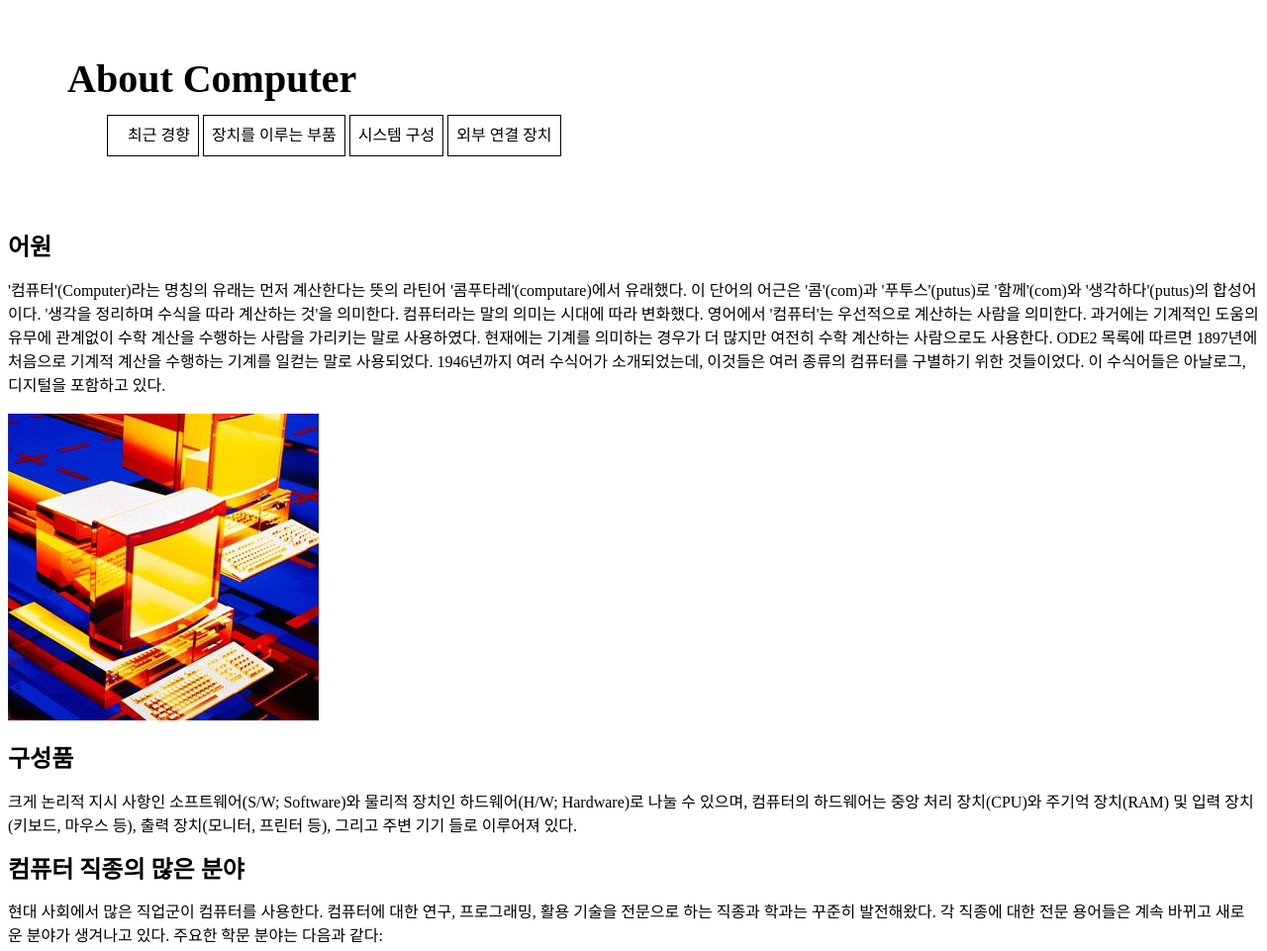
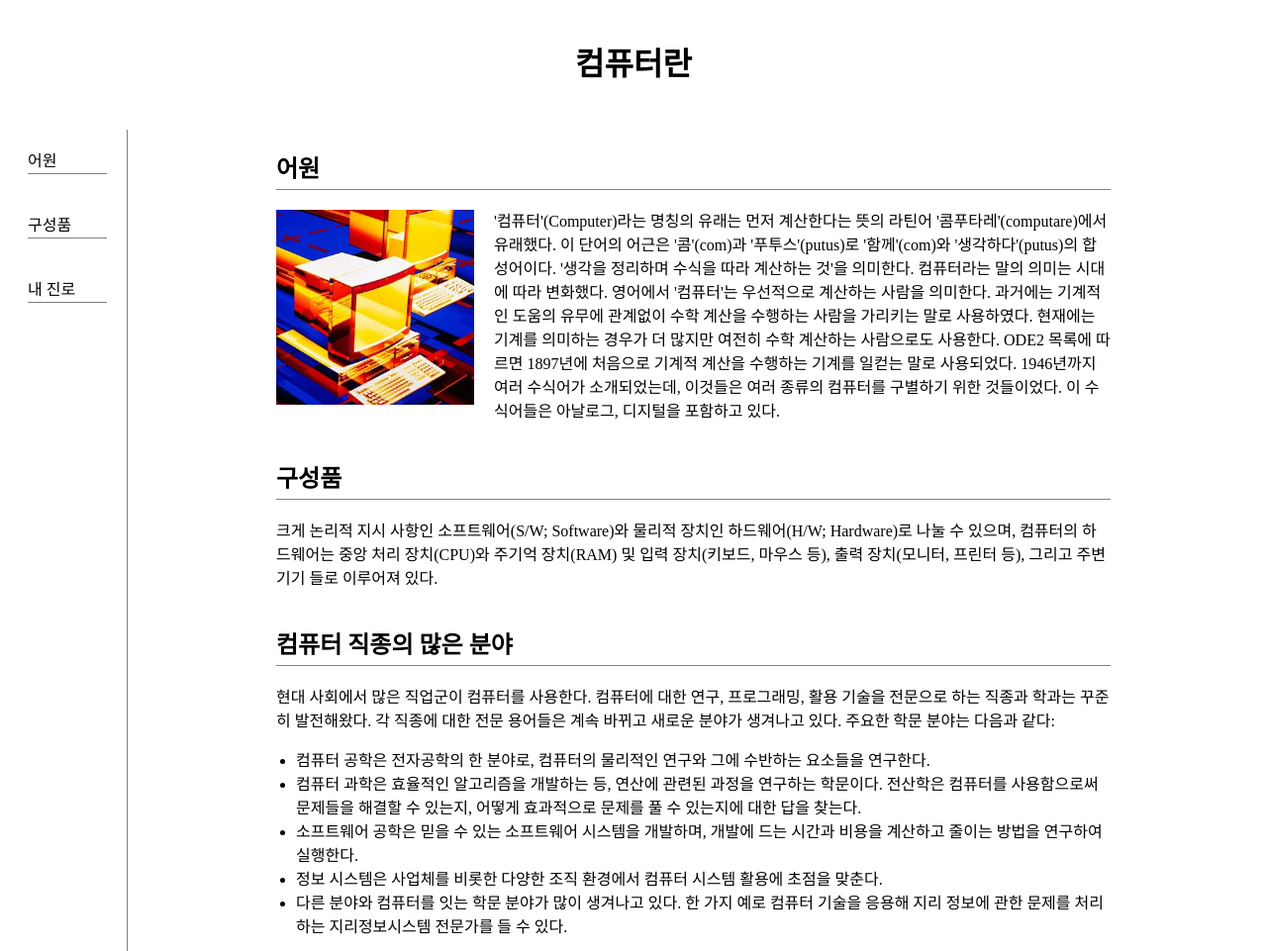
Before and after one commit to kheon04/web-first, a plain HTML site: page index.html in a window 1280 px wide. Shown: the top 961 px of the page at 99% size. Drawn offline with Linux system fonts and the light colour scheme; a web font is replaced by a local one.

Commit message:
beta2 스타일 확정 및 media쿼리 이용한 반응형 웹사이트 제작

```diff
--- a/index.html
+++ b/index.html
@@ -7,45 +7,35 @@
         <meta name="author" content="kheon">
 
         <link rel="stylesheet" href="styles.css">
-
-        <style>
-
-
-        </style>
     </head>
     <body>
-        <header class="site-header">
-            <div class="header_1">
-                <div id="header_border_1">
-                    <h1 class="header_main_logo"><a href="index.html">About Computer</a></h1>
 
-                    <div id="header_border_lists"><ul>
-                        <li class="header_list" id="header_list1">최근 경향</li>
-                        <li class="header_list" id="header_list2">장치를 이루는 부품</li>
-                        <li class="header_list" id="header_list3">시스템 구성</li>
-                        <li class="header_list" id="header_list4">외부 연결 장치</li>
-                    </ul></div>
+        <header>
+            <h1 id="header_text">컴퓨터란</h1>
+        </header>
 
-                </div>
-
-                </div>
-
-        </header>
+        <main class="main_container">
+            <nav class="nav_lists">
+                <ul>
+                    <li class="nav_lists_box">어원</li>
+                    <li class="nav_lists_box">구성품</li>
+                    <li class="nav_lists_box">내 진로</li>
+                </ul>
+            </nav>
+            <article class="main_article_container">
                 <div>
-            <h2>어원</h2>
+                    <h2 class="h2_article">어원</h2>
+                    <img id="img-computer" src="./src/computer_main.jpg">
                     <p class="t_text">'컴퓨터'(Computer)라는 명칭의 유래는 먼저 계산한다는 뜻의 라틴어 '콤푸타레'(computare)에서 유래했다. 이 단어의 어근은 '콤'(com)과 '푸투스'(putus)로 '함께'(com)와 '생각하다'(putus)의 합성어이다. '생각을 정리하며 수식을 따라 계산하는 것'을 의미한다. 컴퓨터라는 말의 의미는 시대에 따라 변화했다. 영어에서 '컴퓨터'는 우선적으로 계산하는 사람을 의미한다. 과거에는 기계적인 도움의 유무에 관계없이 수학 계산을 수행하는 사람을 가리키는 말로 사용하였다. 현재에는 기계를 의미하는 경우가 더 많지만 여전히 수학 계산하는 사람으로도 사용한다. ODE2 목록에 따르면 1897년에 처음으로 기계적 계산을 수행하는 기계를 일컫는 말로 사용되었다. 1946년까지 여러 수식어가 소개되었는데, 이것들은 여러 종류의 컴퓨터를 구별하기 위한 것들이었다. 이 수식어들은 아날로그, 디지털을 포함하고 있다.</p>
                 </div>
                 <div>
-            <img src="./src/computer_main.jpg">
-        </div>
-        <div>
-            <h2>구성품</h2>
+                    <h2 class="h2_article">구성품</h2>
                     <p class="t_text">크게 논리적 지시 사항인 소프트웨어(S/W; Software)와 물리적 장치인 하드웨어(H/W; Hardware)로 나눌 수 있으며, 컴퓨터의 하드웨어는 중앙 처리 장치(CPU)와 주기억 장치(RAM) 및 입력 장치(키보드, 마우스 등), 출력 장치(모니터, 프린터 등), 그리고 주변 기기 들로 이루어져 있다.</p>
                 </div>
                 <div>
-            <h2>컴퓨터 직종의 많은 분야</h2>
+                    <h2 class="h2_article">컴퓨터 직종의 많은 분야</h2>
                     <p class="t_text">현대 사회에서 많은 직업군이 컴퓨터를 사용한다. 컴퓨터에 대한 연구, 프로그래밍, 활용 기술을 전문으로 하는 직종과 학과는 꾸준히 발전해왔다. 각 직종에 대한 전문 용어들은 계속 바뀌고 새로운 분야가 생겨나고 있다. 주요한 학문 분야는 다음과 같다:
-                <ul>
+                        <ul id="ul_occupation">
                             <li>컴퓨터 공학은 전자공학의 한 분야로, 컴퓨터의 물리적인 연구와 그에 수반하는 요소들을 연구한다.</li>
                             <li>컴퓨터 과학은 효율적인 알고리즘을 개발하는 등, 연산에 관련된 과정을 연구하는 학문이다. 전산학은 컴퓨터를 사용함으로써 문제들을 해결할 수 있는지, 어떻게 효과적으로 문제를 풀 수 있는지에 대한 답을 찾는다.</li>
                             <li>소프트웨어 공학은 믿을 수 있는 소프트웨어 시스템을 개발하며, 개발에 드는 시간과 비용을 계산하고 줄이는 방법을 연구하여 실행한다.</li>
@@ -55,13 +45,17 @@
                     </p>
                 </div>
                 <div>
-            <h2>내 진로</h2>
+                    <h2 class="h2_article">내 진로</h2>
                     <p class="t_text">내 진로는 컴퓨터 공학과이다. 최근에는 이런 css와 javascript 그리고 html WEB 등등에 관심이 많이 생겨 많은 공부를 하고있다. 이제 3일차이다. 이 웹사이트를 완성한 후 다음에는 javascript를 배우려고 커리큘럼을 생각해두었다. 즉 이 웹사이트는 오직 css와 html로만 만들어졌다.</p>
                 </div>
+            </article>
+        </main>
+
         <footer>
             이 문서는 2022년 08월 19일에 마지막으로 기록되었습니다.<br>
             <a class="footer_describtion" href="https://hangeul.naver.com/2021/fonts/nanum">[폰트 출처]</a>
             <a class="footer_describtion" href="referencesite.html">[참고자료]</a>
         </footer>
+
     </body>
 </html>
--- a/styles.css
+++ b/styles.css
@@ -26,49 +26,121 @@ a{
      text-decoration: none;
      color:black;
 }
+h1#header_text{
+     text-align: center;
+     padding: 2rem;
+     border-bottom: 2px, solid, black;
+}
+ul{
+     margin: 0;
+     padding: 0;
+     display: inline-block;
+}
+article{
 
-div{
-
+     display: inline-block;
 }
 
 
-/* header grid*/
-.site-header{
-     padding: 40px;
+
+
+
+
+/*main*/
+/*grid, left-border*/
+@media(min-width:1000px) {
+     .main_container{
+          display: grid;
+          grid-template-columns: 120px 1fr;
+     }
+     .main_article_container{
+          border-left: 1px solid gray;
+     }
+}
+
+@media(max-width:600px) {
+     .main_article_container{
+          padding-left: 20px;
+          padding-right: 20px;
+     }
+     .nav_lists{
+          display: none;
+     }
+     #img-computer{
+          display: none;
+     }
+}
+@media(600px<= width <= 1000px) {
+     .main_article_container{
+          padding-left: 100px;
+          padding-right: 100px;
+     }
+     .nav_lists{
+          display: none;
+     }
+     #img-computer{
+          display: inline;
+          float: left;
+          width: 200px;
+          height: auto;
+          margin-right: 20px;
+     }
+}
+@media(min-width:1000px) {
+     .main_article_container{
+          padding-left: 150px;
+          padding-right: 150px;
+     }
+     .nav_lists{
+          display: inline-block;
+          width: 120px;
+     }
+     #img-computer{
+          display: inline;
+          float: left;
+          width: 200px;
+          height: auto;
+          margin-right: 20px;
+     }
+}
+
+
+
+
+
+/*nav*/
+
+.nav_lists_box{
+     display: inline-block;
+     width: 80px;
+     margin: 20px;
+     border-bottom: 1px solid gray;
+}
+/* .nav_lists{
+     margin-left: 20px;
+     display: inline-block;
+     font-size: 1rem;
+     padding-top: 0.5rem;
+     padding-bottom: 0.5rem;
+     width: 80px;
+     text-align: center;
+     border: 1px solid black;
+} */
+
+
+/*article*/
+.main_article_container{
+     margin-bottom: 100px;
+     display: grid;
+     grid-template-rows: repeat(4, minmax(100px, auto));
+}
+.h2_article{
+     padding-bottom: 0.5rem;
+     padding-top: 0.5rem;
+     border-bottom: 1px solid gray;
+}
+
+
+#ul_occupation{
      margin-left: 20px;
 }
-#header_border_lists{
-     padding-left: 100px;
-     display: inline-flexbox;
-     width: 700px;
-}
-
-.header_list{
-     display: inline-block;
-     width: fit-content;
-     border: 1px solid black;
-     padding: 0.5rem;
-}
-#header_list1{
-     padding-left: 20px;
-}
-.header_main_logo{
-     font-size: 2.5rem;
-     font-family: 'NanumGothic';
-     display: inline;
-}
-#header_border_lists{
-     padding: 0;
-     margin: 0;
-     display: inline;
-}
-
-#header_border_1{
-     margin-top: 20px;
-     margin-bottom: 20px;
-}
-
-#header_border_2{
-     margin-left: 20px;
-
-}
```
Lines whose indentation alone changed are shown as unchanged.
